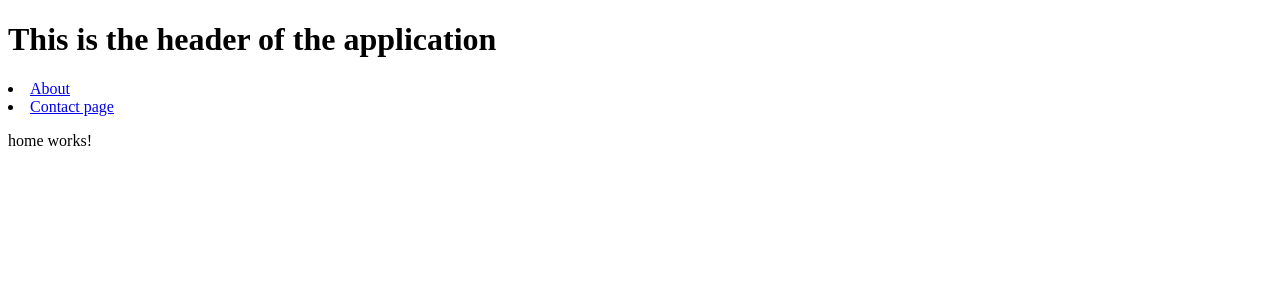
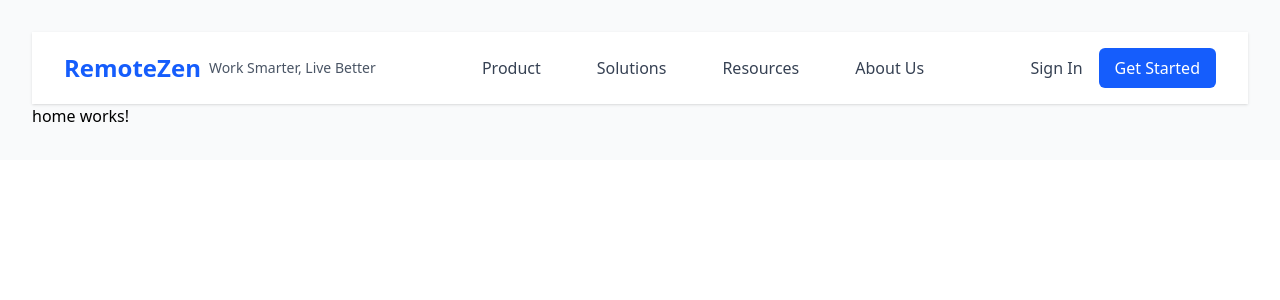
Before and after one commit to ahmednule/day-3-0f-30-of-angular, an Angular app: page / in a window 1280 px wide. Shown: the top 300 px of the page. Built offline with nearby package versions, Linux system fonts and the light colour scheme.

Commit message:
feature: started working on RemoteZen in day 3 of angular development..will use this project to elan angular framework

```diff
--- a/package.json
+++ b/package.json
@@ -22,8 +22,11 @@
     "@angular/platform-server": "^19.2.0",
     "@angular/router": "^19.2.0",
     "@angular/ssr": "^19.2.1",
+    "@tailwindcss/postcss": "^4.0.13",
     "express": "^4.18.2",
+    "postcss": "^8.5.3",
     "rxjs": "~7.8.0",
+    "tailwindcss": "^4.0.13",
     "tslib": "^2.3.0",
     "zone.js": "~0.15.0"
   },
--- a/src/app/app.component.html
+++ b/src/app/app.component.html
@@ -1,15 +1,75 @@
-<main class="main">
-  <h1>This is the header of the application</h1>
-  <nav>
-    <li>
-      <a routerLink="about" routerLinkActive="active" ariaCurrentWhenActive="page">About</a>
-    </li>
-    <li>
-      <a routerLink="contact" routerLinkActive="active" ariaCurrentWhenActive="page">
-        Contact page
-      </a>
-    </li>
-  </nav>
+<main class="main p-8 bg-gray-50">
+  <header class="bg-white shadow-sm sticky top-0 z-10">
+    <div class="max-w-7xl mx-auto px-4 sm:px-6 lg:px-8">
+      <div class="flex justify-between items-center py-4">
+        <div class="flex items-center">
+          <a routerLink="/" class="text-2xl font-bold text-blue-600">RemoteZen</a>
+          <span class="ml-2 text-gray-600 text-sm hidden sm:inline">Work Smarter, Live Better</span>
+        </div>
+
+        <button class="sm:hidden text-gray-700 focus:outline-none" aria-label="Toggle menu">
+          <svg class="h-6 w-6" fill="none" stroke="currentColor" viewBox="0 0 24 24" xmlns="http://www.w3.org/2000/svg">
+            <path stroke-linecap="round" stroke-linejoin="round" stroke-width="2" d="M4 6h16M4 12h16m-7 6h7"></path>
+          </svg>
+        </button>
+
+        <nav class="hidden sm:flex space-x-8" aria-label="Main navigation">
+          <div class="relative group">
+            <button class="text-gray-700 hover:text-blue-600 transition-colors px-3 py-2 rounded-md font-medium">
+              Product
+              <span class="absolute bottom-0 left-0 w-full h-0.5 bg-blue-600 transform scale-x-0 group-hover:scale-x-100 transition-transform"></span>
+            </button>
+            <div class="absolute hidden group-hover:block bg-white shadow-lg rounded-md mt-2 w-48">
+              <a routerLink="/features" routerLinkActive="active" class="block px-4 py-2 text-gray-700 hover:bg-gray-100">Features</a>
+              <a routerLink="/security" routerLinkActive="active" class="block px-4 py-2 text-gray-700 hover:bg-gray-100">Security</a>
+              <a routerLink="/pricing" routerLinkActive="active" class="block px-4 py-2 text-gray-700 hover:bg-gray-100">Pricing</a>
+            </div>
+          </div>
+
+          <div class="relative group">
+            <button class="text-gray-700 hover:text-blue-600 transition-colors px-3 py-2 rounded-md font-medium">
+              Solutions
+              <span class="absolute bottom-0 left-0 w-full h-0.5 bg-blue-600 transform scale-x-0 group-hover:scale-x-100 transition-transform"></span>
+            </button>
+            <div class="absolute hidden group-hover:block bg-white shadow-lg rounded-md mt-2 w-48">
+              <a routerLink="/solutions/individuals" routerLinkActive="active" class="block px-4 py-2 text-gray-700 hover:bg-gray-100">For Individuals</a>
+              <a routerLink="/solutions/teams" routerLinkActive="active" class="block px-4 py-2 text-gray-700 hover:bg-gray-100">For Teams</a>
+              <a routerLink="/solutions/hr" routerLinkActive="active" class="block px-4 py-2 text-gray-700 hover:bg-gray-100">For HR Leaders</a>
+            </div>
+          </div>
+
+          <div class="relative group">
+            <button class="text-gray-700 hover:text-blue-600 transition-colors px-3 py-2 rounded-md font-medium">
+              Resources
+              <span class="absolute bottom-0 left-0 w-full h-0.5 bg-blue-600 transform scale-x-0 group-hover:scale-x-100 transition-transform"></span>
+            </button>
+            <div class="absolute hidden group-hover:block bg-white shadow-lg rounded-md mt-2 w-48">
+              <a routerLink="/blog" routerLinkActive="active" class="block px-4 py-2 text-gray-700 hover:bg-gray-100">Blog</a>
+              <a routerLink="/webinars" routerLinkActive="active" class="block px-4 py-2 text-gray-700 hover:bg-gray-100">Webinars</a>
+              <a routerLink="/roi-calculator" routerLinkActive="active" class="block px-4 py-2 text-gray-700 hover:bg-gray-100">ROI Calculator</a>
+            </div>
+          </div>
+
+          <div class="relative group">
+            <button class="text-gray-700 hover:text-blue-600 transition-colors px-3 py-2 rounded-md font-medium">
+              About Us
+              <span class="absolute bottom-0 left-0 w-full h-0.5 bg-blue-600 transform scale-x-0 group-hover:scale-x-100 transition-transform"></span>
+            </button>
+            <div class="absolute hidden group-hover:block bg-white shadow-lg rounded-md mt-2 w-48">
+              <a routerLink="/about/mission" routerLinkActive="active" class="block px-4 py-2 text-gray-700 hover:bg-gray-100">Mission</a>
+              <a routerLink="/careers" routerLinkActive="active" class="block px-4 py-2 text-gray-700 hover:bg-gray-100">Careers</a>
+              <a routerLink="/press" routerLinkActive="active" class="block px-4 py-2 text-gray-700 hover:bg-gray-100">Press</a>
+            </div>
+          </div>
+        </nav>
+
+        <div class="hidden sm:flex items-center space-x-4">
+          <a routerLink="/signin" class="text-gray-700 hover:text-blue-600">Sign In</a>
+          <a routerLink="/get-started" class="bg-blue-600 text-white px-4 py-2 rounded-md hover:bg-blue-700">Get Started</a>
+        </div>
+      </div>
+    </div>
+  </header>
+
+  <router-outlet />
 </main>
-
-<router-outlet />
--- a/src/styles.css
+++ b/src/styles.css
@@ -1 +1 @@
-/* You can add global styles to this file, and also import other style files */
+@import "tailwindcss";
```
Also changed, not shown: .postcssrc.json (added), 1 other file (tests, documents, lock files or other folders).
